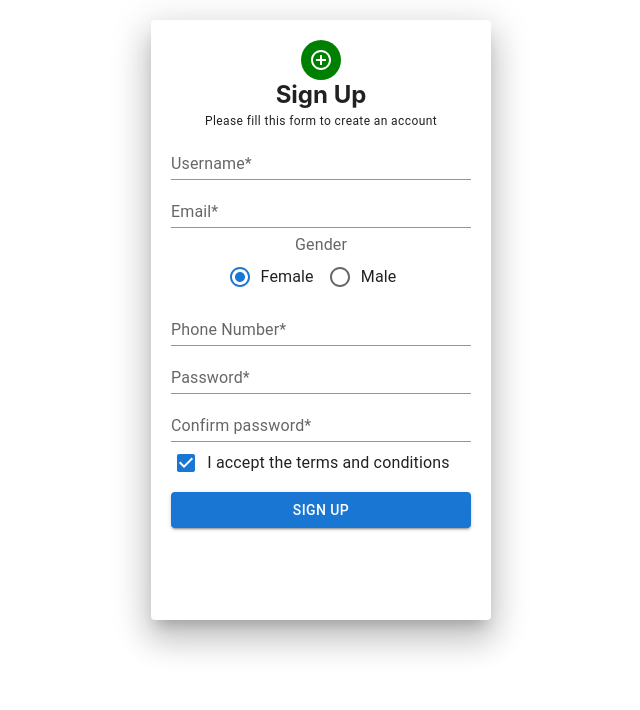
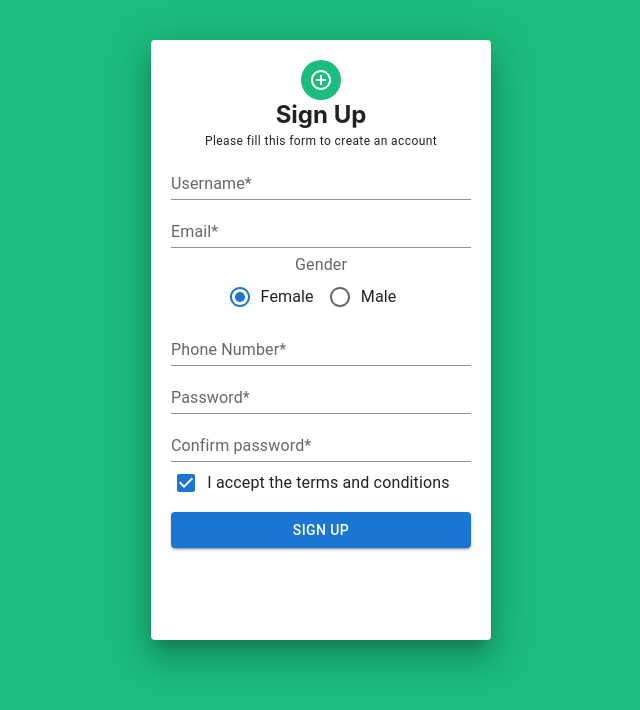
Before and after one commit to Asna1303/Placeme-2.0, a React (Create React App) app: page /signup in a window 1280 px wide. Shown: the top 710 px of the page, without its empty margins (319-959 px from the left). Built offline with nearby package versions, Linux system fonts and the light colour scheme.

Commit message:
added background colour for signup page

```diff
--- a/src/molecules/signup.js
+++ b/src/molecules/signup.js
@@ -10,17 +10,19 @@ import RadioGroup from '@mui/material/RadioGroup';
 import FormControlLabel from '@mui/material/FormControlLabel';
 import FormControl from '@mui/material/FormControl';
 import FormLabel from '@mui/material/FormLabel';
-
+import Checkbox from '@mui/material/Checkbox';
 import { Typography } from '@mui/material';
-import Checkbox from '@mui/material/Checkbox';
 
 const Signup = () => {
+  const containerStyle = { backgroundColor: '#1bbd7e', minHeight: '100vh', padding: '20px' };
   const paperStyle = { padding: 20, height: '70vh', width: 300, margin: '20px auto' };
-  const avatarStyle = { backgroundColor: 'green' };
-const headerStyle={margin:0}
-const buttonStyle={margin:'8px 0'}
-const marginTop={marginTop:5}
+  const avatarStyle = { backgroundColor: '#1bbd7e' };
+  const headerStyle={margin:0};
+  const buttonStyle={margin:'8px 0'};
+  const marginTop={marginTop:5};
+
   return (
+    <div style={containerStyle}>
       <Grid container justifyContent="center" alignItems="center">
         <Paper elevation={20} style={paperStyle}>
           <Grid align="center">
@@ -45,7 +47,6 @@ const marginTop={marginTop:5}
               >
                 <FormControlLabel value="female" control={<Radio />} label="Female" />
                 <FormControlLabel value="male" control={<Radio />} label="Male" />
-
               </RadioGroup>
             </FormControl>
 
@@ -61,6 +62,7 @@ const marginTop={marginTop:5}
           </form>
         </Paper>
       </Grid>
+    </div>
   );
 };
 
```
Lines whose indentation alone changed are shown as unchanged.
